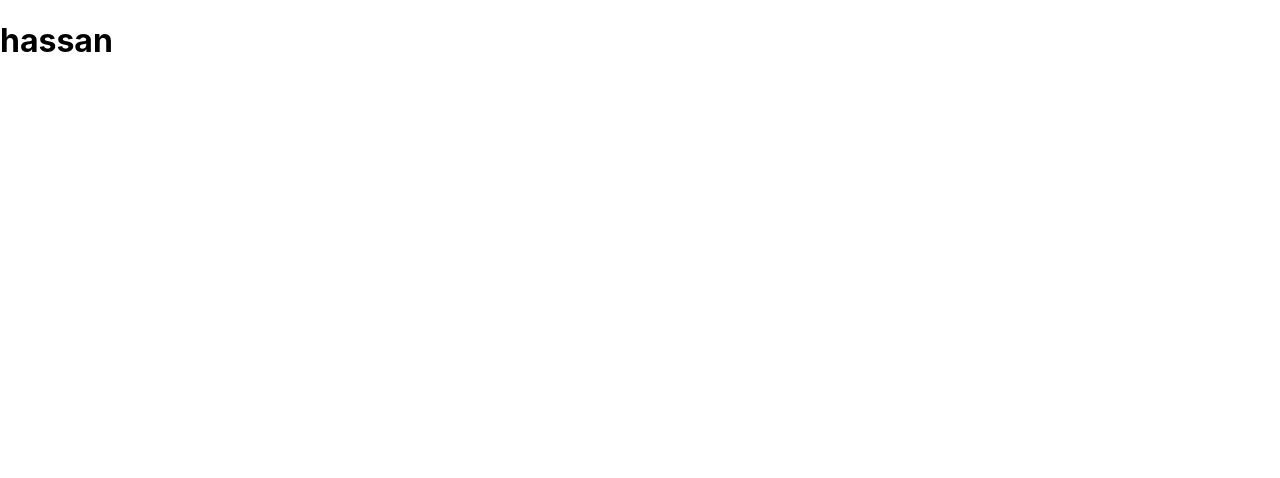
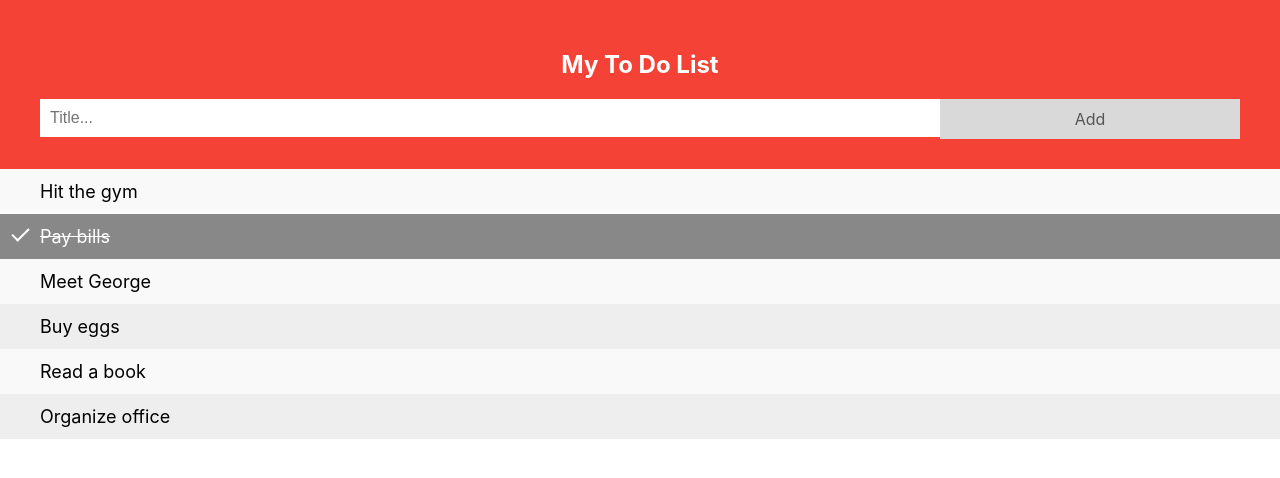
Before and after one commit to bedairhassan/CSS-ToDo-ReactHooks-SocketIO, a React (Create React App) app in the folder app01/: page / in a window 1280 px wide. Shown: the top 478 px of the page. Built offline with nearby package versions, Linux system fonts and the light colour scheme.

Commit message:
Created Parent.js
Copied HTML and CSS without Creating a Reusable Component Yet

```diff
--- a/app01/src/App.js
+++ b/app01/src/App.js
@@ -1,11 +1,12 @@
 import React from 'react';
-import logo from './logo.svg';
 import './App.css';
+import Parent from './components/ToDo/Parent'
 
 function App() {
   return (
     <div>
-      <h1>hassan</h1>
+
+      <Parent/>
 
     </div>
   );
--- /dev/null
+++ b/app01/src/components/ToDo/Parent.js
@@ -0,0 +1,25 @@
+import React from 'react'
+import './ToDo.css';
+
+function Parent() {
+    return (
+        <React.Fragment>
+            <div class="header">
+                <h2>My To Do List</h2>
+                <input type="text" id="myInput" placeholder="Title..." />
+                <span onclick="newElement()" class="addBtn">Add</span>
+            </div>
+
+            <ul>
+                <li>Hit the gym</li>
+                <li class="checked">Pay bills</li>
+                <li>Meet George</li>
+                <li>Buy eggs</li>
+                <li>Read a book</li>
+                <li>Organize office</li>
+            </ul>
+        </React.Fragment>
+    )
+}
+
+export default Parent
--- /dev/null
+++ b/app01/src/components/ToDo/ToDo.css
@@ -0,0 +1,114 @@
+/* Include the padding and border in an element's total width and height */
+* {
+    box-sizing: border-box;
+  }
+
+  /* Remove margins and padding from the list */
+  ul {
+    margin: 0;
+    padding: 0;
+  }
+
+  /* Style the list items */
+  ul li {
+    cursor: pointer;
+    position: relative;
+    padding: 12px 8px 12px 40px;
+    background: #eee;
+    font-size: 18px;
+    transition: 0.2s;
+
+    /* make the list items unselectable */
+    -webkit-user-select: none;
+    -moz-user-select: none;
+    -ms-user-select: none;
+    user-select: none;
+  }
+
+  /* Set all odd list items to a different color (zebra-stripes) */
+  ul li:nth-child(odd) {
+    background: #f9f9f9;
+  }
+
+  /* Darker background-color on hover */
+  ul li:hover {
+    background: #ddd;
+  }
+
+  /* When clicked on, add a background color and strike out text */
+  ul li.checked {
+    background: #888;
+    color: #fff;
+    text-decoration: line-through;
+  }
+
+  /* Add a "checked" mark when clicked on */
+  ul li.checked::before {
+    content: '';
+    position: absolute;
+    border-color: #fff;
+    border-style: solid;
+    border-width: 0 2px 2px 0;
+    top: 10px;
+    left: 16px;
+    transform: rotate(45deg);
+    height: 15px;
+    width: 7px;
+  }
+
+  /* Style the close button */
+  .close {
+    position: absolute;
+    right: 0;
+    top: 0;
+    padding: 12px 16px 12px 16px;
+  }
+
+  .close:hover {
+    background-color: #f44336;
+    color: white;
+  }
+
+  /* Style the header */
+  .header {
+    background-color: #f44336;
+    padding: 30px 40px;
+    color: white;
+    text-align: center;
+  }
+
+  /* Clear floats after the header */
+  .header:after {
+    content: "";
+    display: table;
+    clear: both;
+  }
+
+  /* Style the input */
+  input {
+    margin: 0;
+    border: none;
+    border-radius: 0;
+    width: 75%;
+    padding: 10px;
+    float: left;
+    font-size: 16px;
+  }
+
+  /* Style the "Add" button */
+  .addBtn {
+    padding: 10px;
+    width: 25%;
+    background: #d9d9d9;
+    color: #555;
+    float: left;
+    text-align: center;
+    font-size: 16px;
+    cursor: pointer;
+    transition: 0.3s;
+    border-radius: 0;
+  }
+
+  .addBtn:hover {
+    background-color: #bbb;
+  }
```
